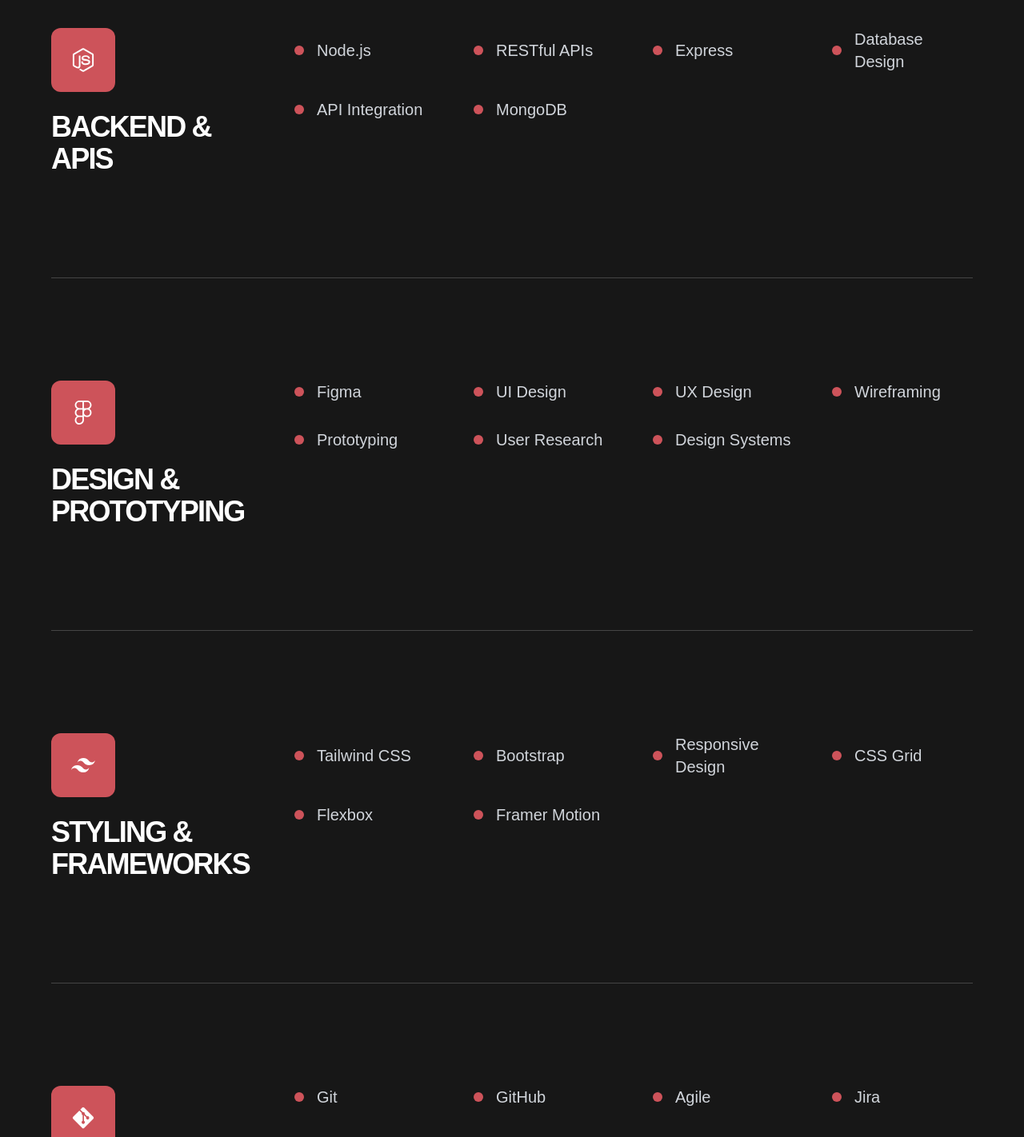
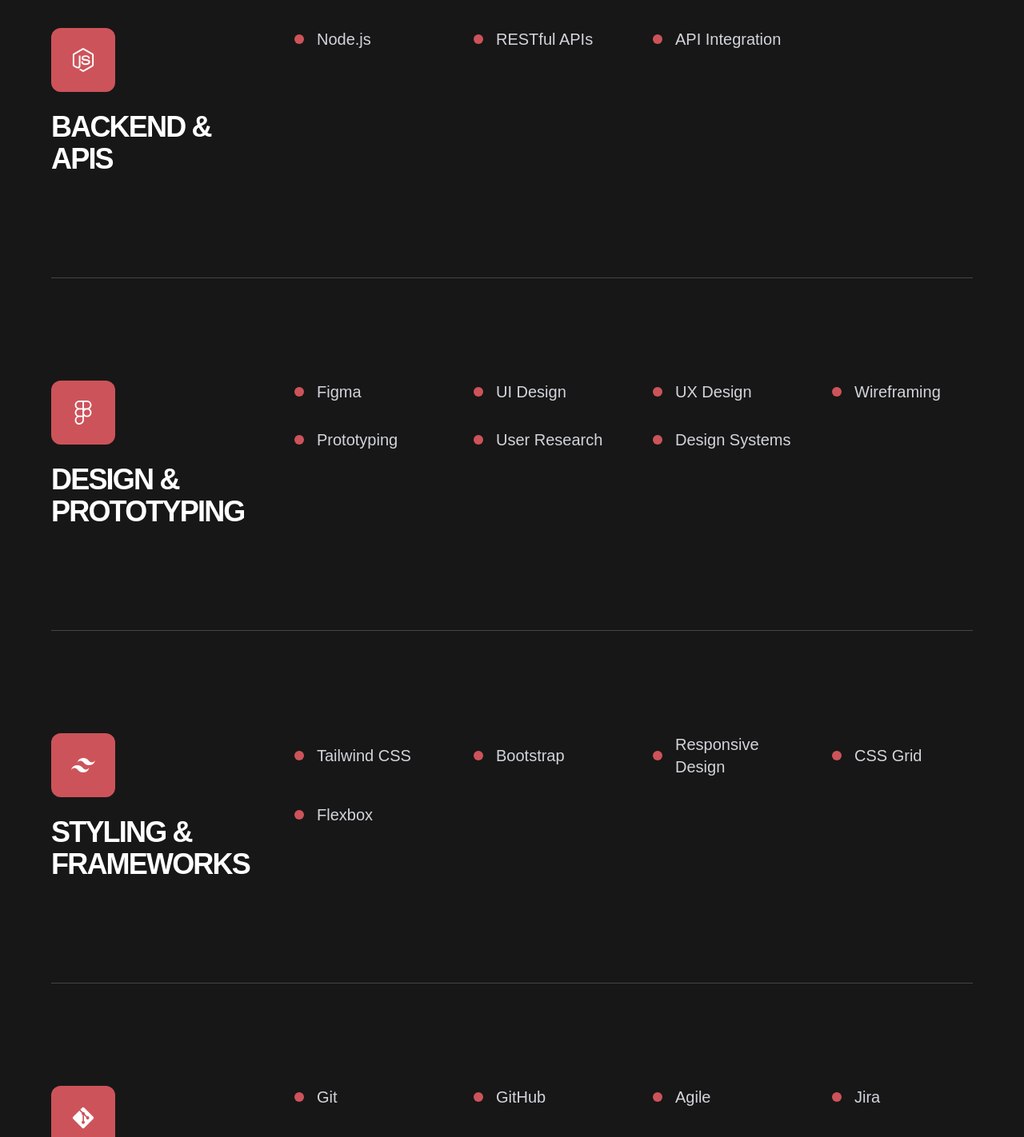
Before and after one commit to jecochran-0/JakeCPortfolio, a Next.js app: page /skills in a window 1280 px wide. Shown: the part 820-2242 px from the top of the page at 80% size. Built offline with nearby package versions, Linux system fonts and the light colour scheme.

Commit message:
Remove specified skills from skills page: MongoDB, Express, Database Design, Framer Motion, CI/CD, Project Management

```diff
--- a/app/skills/page.tsx
+++ b/app/skills/page.tsx
@@ -62,10 +62,7 @@ export default function SkillsPage() {
       skills: [
         "Node.js",
         "RESTful APIs",
-        "Express",
-        "Database Design",
         "API Integration",
-        "MongoDB",
       ],
     },
     {
@@ -90,13 +87,12 @@ export default function SkillsPage() {
         "Responsive Design",
         "CSS Grid",
         "Flexbox",
-        "Framer Motion",
       ],
     },
     {
       category: "Version Control & Tools",
       icon: FaGitAlt,
-      skills: ["Git", "GitHub", "Agile", "Jira", "Project Management", "CI/CD"],
+      skills: ["Git", "GitHub", "Agile", "Jira"],
     },
     {
       category: "Additional Skills",
```
